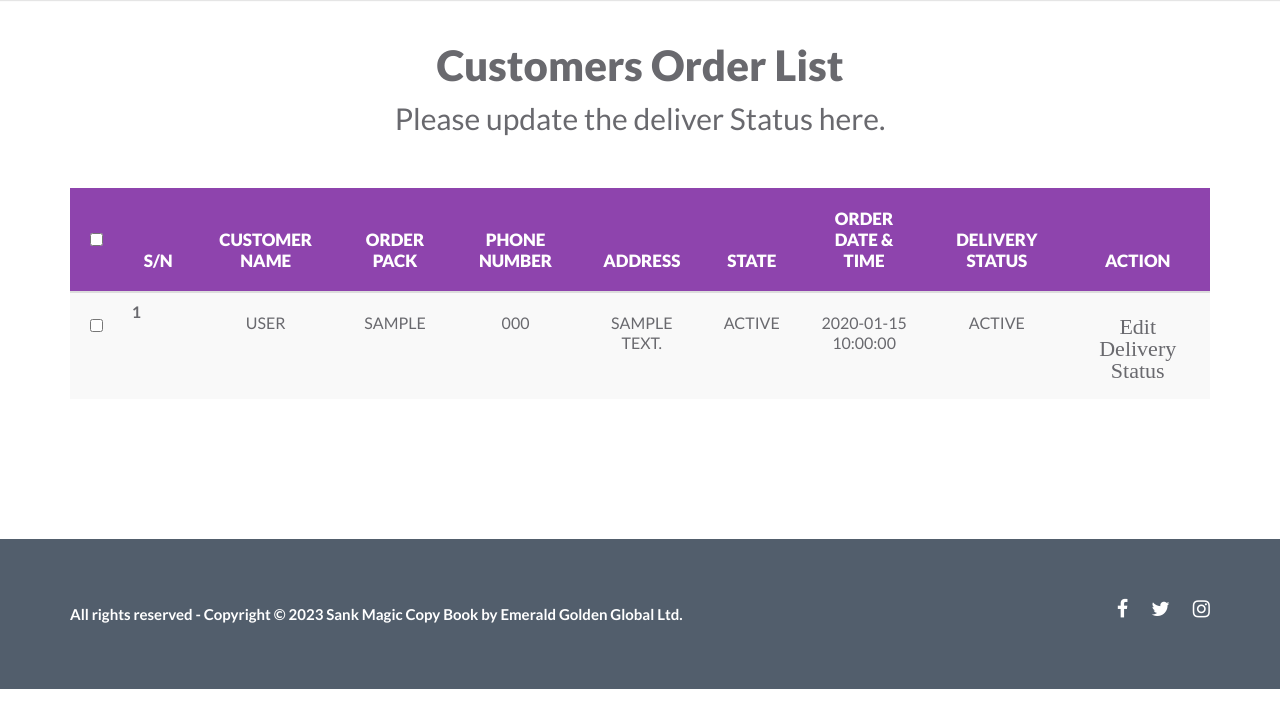
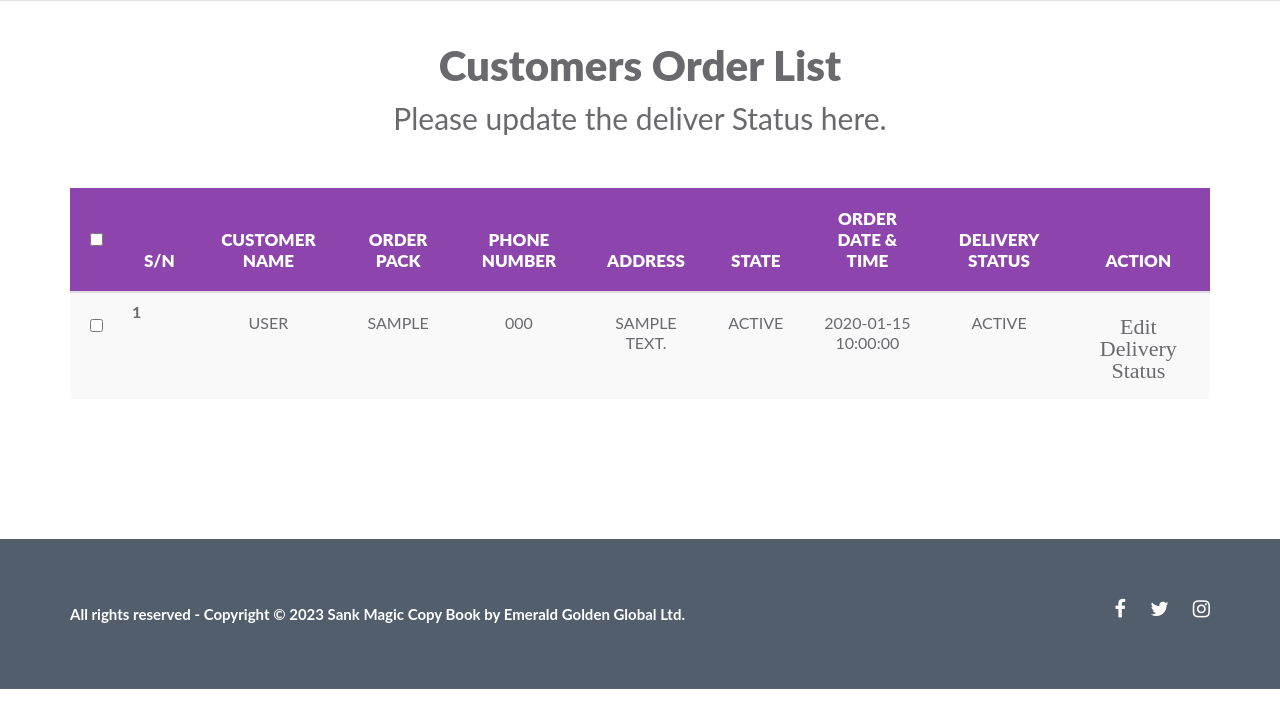
Before and after one commit to nwabuike/copybook, a PHP site: page /order.list.php in a window 1280 px wide. Shown: the part 78-800 px from the top of the page. Run offline with PHP 8.4, Linux system fonts and the light colour scheme; tables that the repository leaves empty or names only in its code hold one stand-in row (values such as "Sample post"); some libraries are stand-ins or nearby versions; some web fonts are replaced.

```diff
--- a/index.php
+++ b/index.php
@@ -31,6 +31,8 @@
     <link rel="stylesheet" href="maxcdn.bootstrapcdn.com/font-awesome/4.3.0/css/font-awesome.min.css">
 
     <!-- GOOGLE FONTS -->
+    <link href="https://fonts.googleapis.com/css?family=Roboto+Slab:300,400,700" rel="stylesheet" />
+    <link href="https://fonts.googleapis.com/css?family=Jura:300,400,500,600,700" rel="stylesheet" />
     <!-- <link rel="stylesheet" href="fonts/font.css"> -->
     <!-- <link href='https://fonts.googleapis.com/css?family=Lato:300,400,700,900,300italic,400italic,700italic,900italic' rel='stylesheet' type='text/css'> -->
 
--- a/order.list.php
+++ b/order.list.php
@@ -34,7 +34,9 @@ include 'php/db.php';
     <link rel="stylesheet" href="maxcdn.bootstrapcdn.com/font-awesome/4.3.0/css/font-awesome.min.css">
 
     <!-- GOOGLE FONTS -->
-    <link href='https://fonts.googleapis.com/css?family=Lato:300,400,700,900,300italic,400italic,700italic,900italic' rel='stylesheet' type='text/css'>
+    <!-- <link href='https://fonts.googleapis.com/css?family=Lato:300,400,700,900,300italic,400italic,700italic,900italic' rel='stylesheet' type='text/css'> -->
+    <link href="https://fonts.googleapis.com/css?family=Roboto+Slab:300,400,700" rel="stylesheet" />
+    <link href="https://fonts.googleapis.com/css?family=Jura:300,400,500,600,700" rel="stylesheet" />
 
     <!-- PLUGINS STYLESHEET -->
     <link rel="stylesheet" href="css/plugins/magnific-popup.css">
--- a/thankYou.php
+++ b/thankYou.php
@@ -33,6 +33,8 @@
     <!-- GOOGLE FONTS -->
     <!-- <link href='http://fonts.googleapis.com/css?family=Lato:300,400,700,900,300italic,400italic,700italic,900italic' rel='stylesheet' type='text/css'> -->
     <!-- <link rel="stylesheet" href="fonts/font.css"> -->
+    <link href="https://fonts.googleapis.com/css?family=Roboto+Slab:300,400,700" rel="stylesheet" />
+    <link href="https://fonts.googleapis.com/css?family=Jura:300,400,500,600,700" rel="stylesheet" />
 
     <!-- PLUGINS STYLESHEET -->
     <link rel="stylesheet" href="css/plugins/magnific-popup.css">
```
